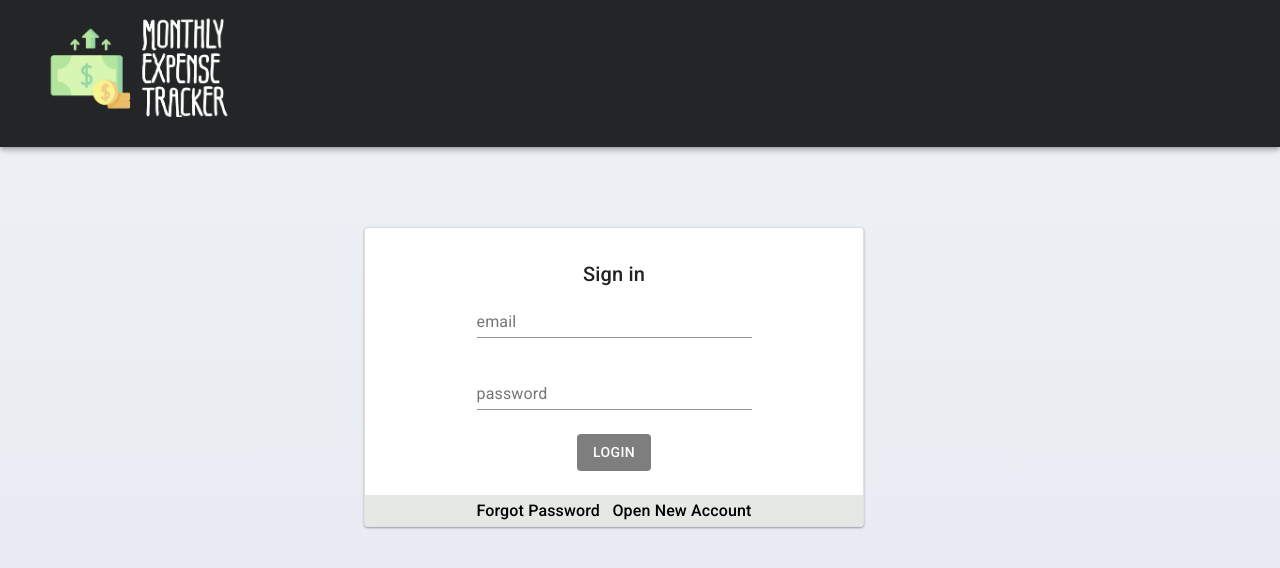
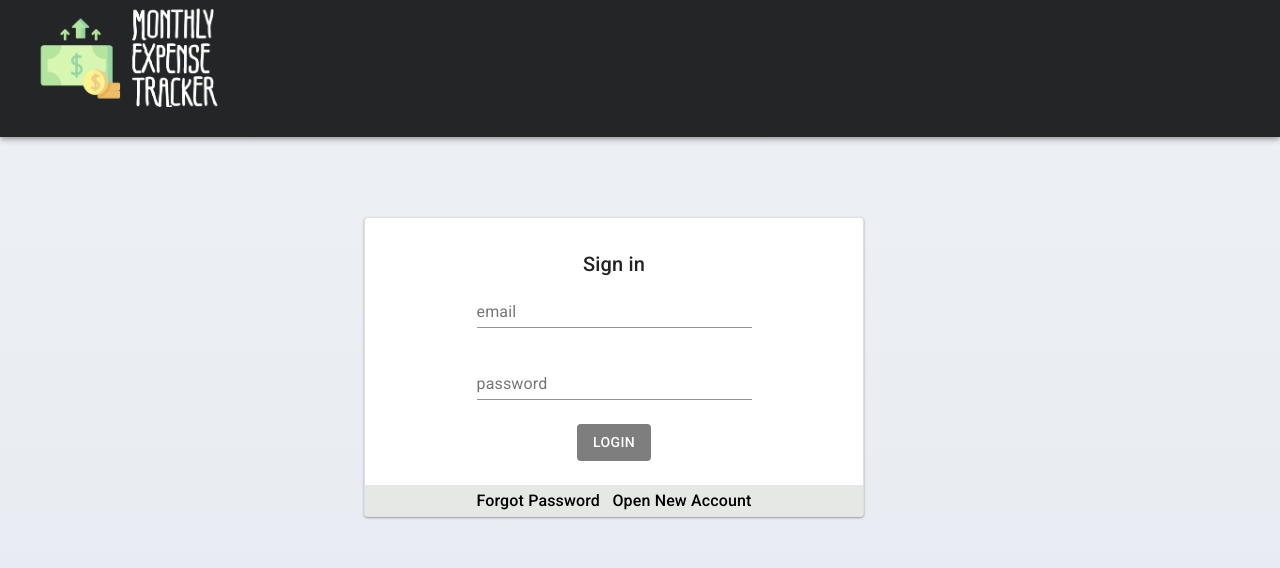
Before and after one commit to zhusain1/montly-budgeting-app, a React (Create React App) app: page / in a window 1280 px wide. Shown: the top 568 px of the page. Built offline with nearby package versions, Linux system fonts and the light colour scheme.

Commit message:
consistent navbar margin

```diff
--- a/src/functional_components/LoggedInNavbar.js
+++ b/src/functional_components/LoggedInNavbar.js
@@ -10,6 +10,8 @@ import { useHistory } from "react-router";
 const useStyles = makeStyles(() => ({
     root: {
         margin: '5px',
+        marginBottom: '-2px',
+        textAlign: 'center',
     },
 
     nav: {
--- a/src/functional_components/Navbar.js
+++ b/src/functional_components/Navbar.js
@@ -7,7 +7,7 @@ import { Link } from "react-router-dom";
 
 const useStyles = makeStyles(() => ({
     root: {
-        margin: '15px',
+        margin: '5px',
         marginBottom: '-2px',
         textAlign: 'center',
         whiteSpace: 'nowrap'
```
Also changed, not shown: 1 other file (tests, documents, lock files or other folders).
